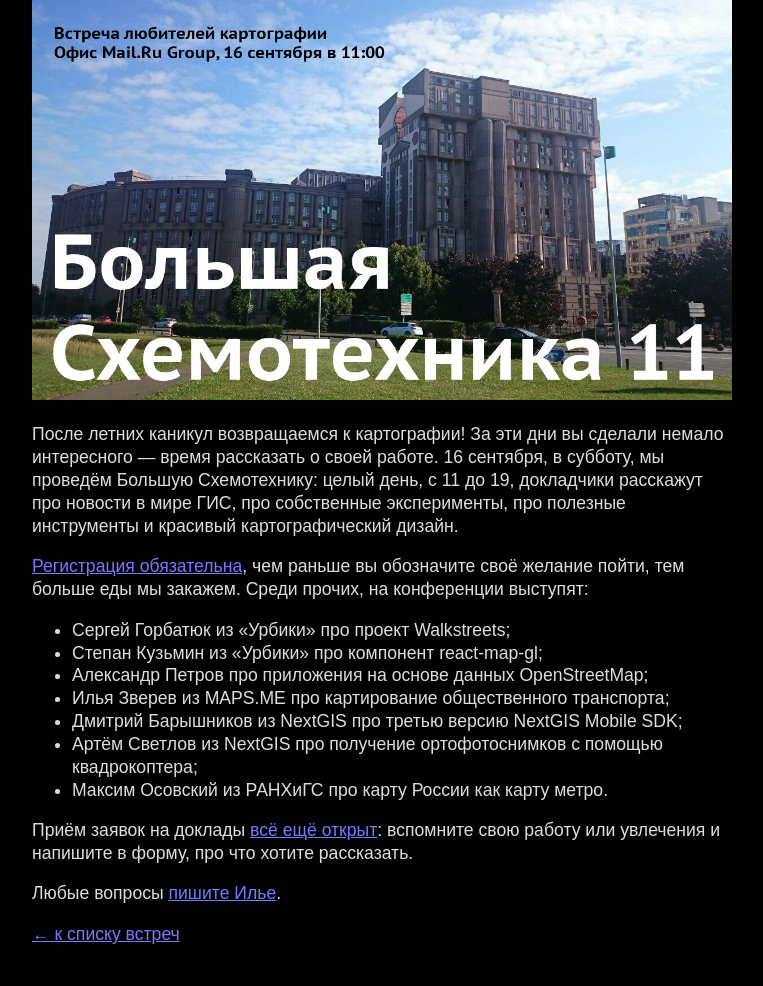
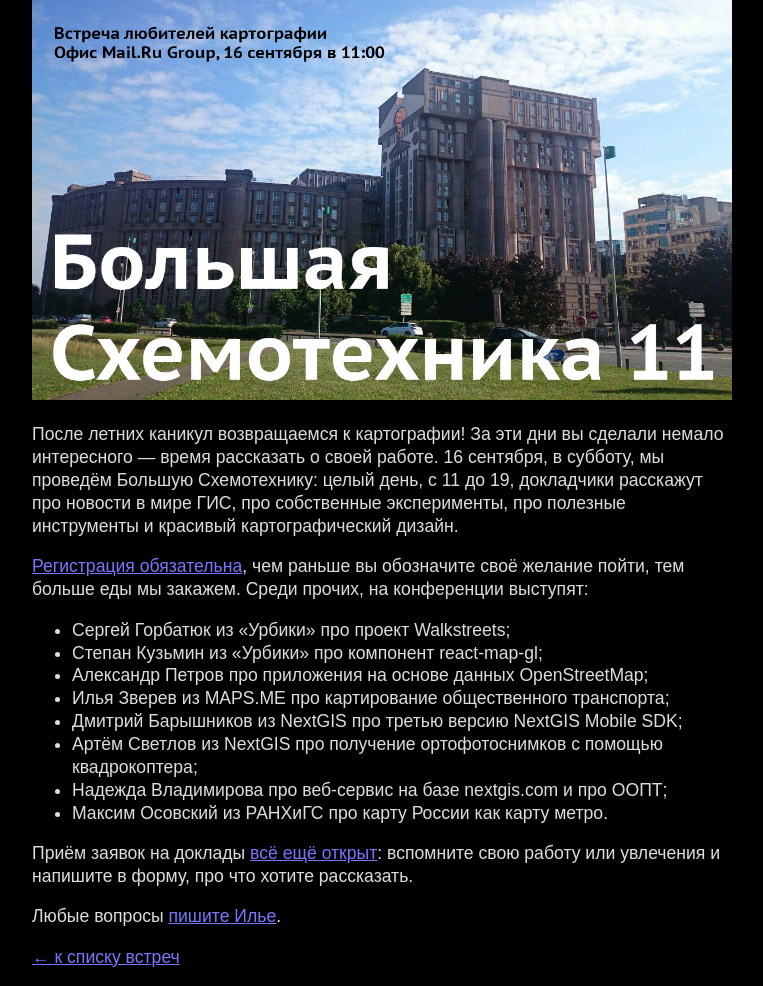
Before and after one commit to Zverik/schemotechnika, a Jekyll site: the page built from _posts/2017-07-23-schemo11.md, in a window 1280 px wide. Shown: the whole page, without its empty margins (258-1021 px from the left). Built offline with Jekyll 4.4.1, drawn with Linux system fonts in a browser that asks for light colours; before the commit the page ends 963 px from its top, so only the background shows below that.

Commit message:
Forgot one

```diff
--- a/_posts/2017-07-23-schemo11.md
+++ b/_posts/2017-07-23-schemo11.md
@@ -18,6 +18,7 @@ image: schemo11-big.jpg
 * Илья Зверев из MAPS.ME про картирование общественного транспорта;
 * Дмитрий Барышников из NextGIS про третью версию NextGIS Mobile SDK;
 * Артём Светлов из NextGIS про получение ортофотоснимков с помощью квадрокоптера;
+* Надежда Владимирова про веб-сервис на базе nextgis.com и про ООПТ;
 * Максим Осовский из РАНХиГС про карту России как карту метро.
 
 Приём заявок на доклады
```
